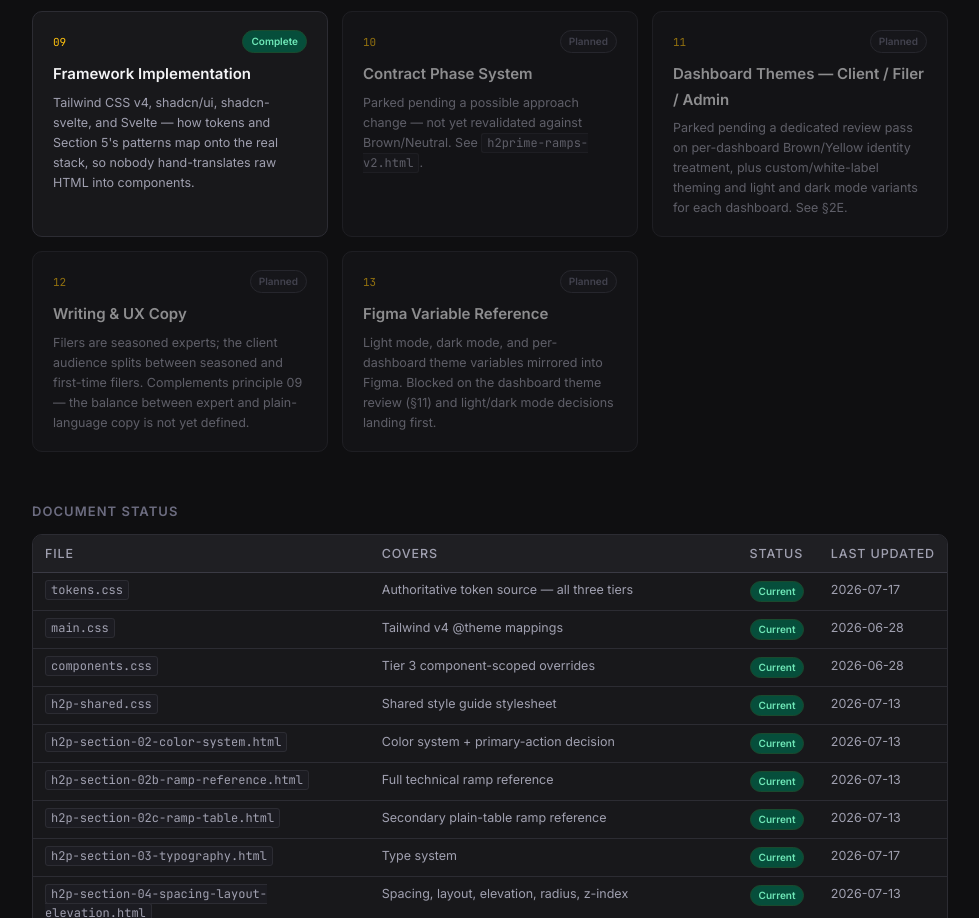
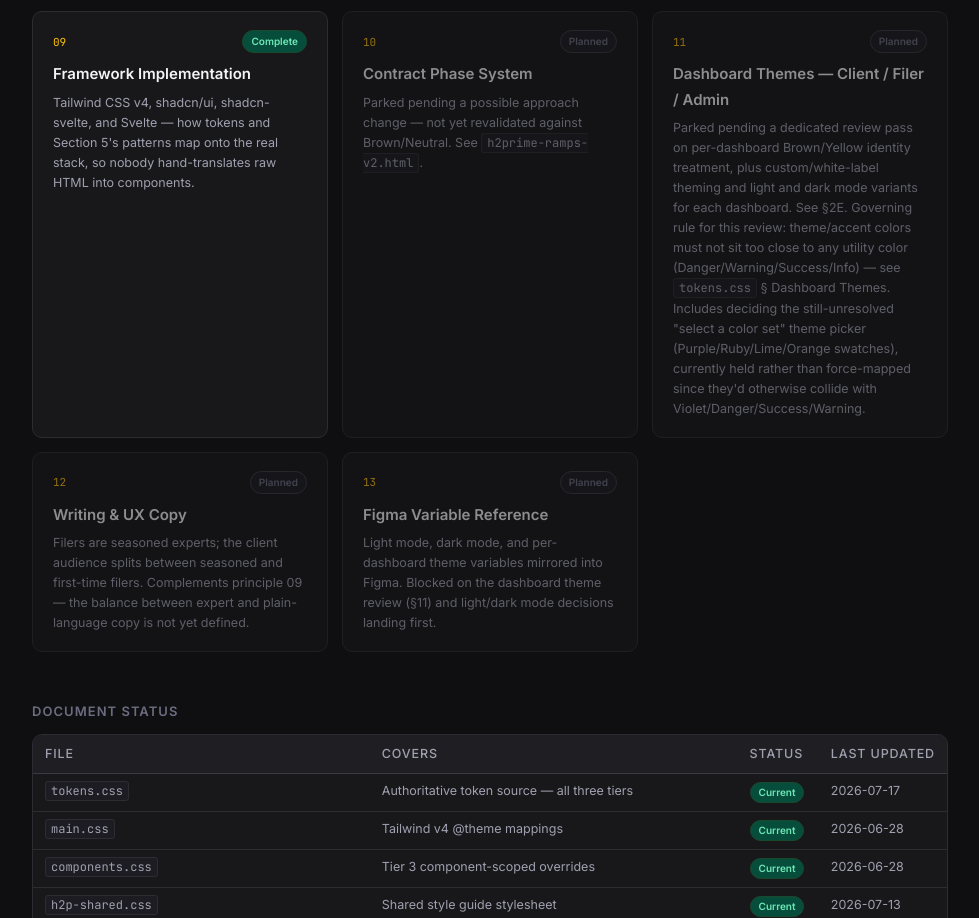
Before and after one commit to ckrall/H2-Prime-Web-Application-Styleguide, a plain HTML site: page index.html in a window 1280 px wide. Shown: the part 1909-2827 px from the top of the page, without its empty margins (150-1129 px from the left). Drawn offline with Linux system fonts and the light colour scheme.

Commit message:
v5 addendum notes

```diff
--- a/index.html
+++ b/index.html
@@ -168,7 +168,7 @@
     <div class="sec-card disabled">
       <div class="sec-card-top"><span class="sec-card-num">11</span><span class="badge b-planned">Planned</span></div>
       <div class="sec-card-title">Dashboard Themes — Client / Filer / Admin</div>
-      <div class="sec-card-desc">Parked pending a dedicated review pass on per-dashboard Brown/Yellow identity treatment, plus custom/white-label theming and light and dark mode variants for each dashboard. See §2E.</div>
+      <div class="sec-card-desc">Parked pending a dedicated review pass on per-dashboard Brown/Yellow identity treatment, plus custom/white-label theming and light and dark mode variants for each dashboard. See §2E. Governing rule for this review: theme/accent colors must not sit too close to any utility color (Danger/Warning/Success/Info) — see <code>tokens.css</code> § Dashboard Themes. Includes deciding the still-unresolved "select a color set" theme picker (Purple/Ruby/Lime/Orange swatches), currently held rather than force-mapped since they'd otherwise collide with Violet/Danger/Success/Warning.</div>
     </div>
     <div class="sec-card disabled">
       <div class="sec-card-top"><span class="sec-card-num">12</span><span class="badge b-planned">Planned</span></div>
```
Also changed, not shown: h2p-cover.html (+1 -1 lines), tokens.css (+11 -0 lines).
